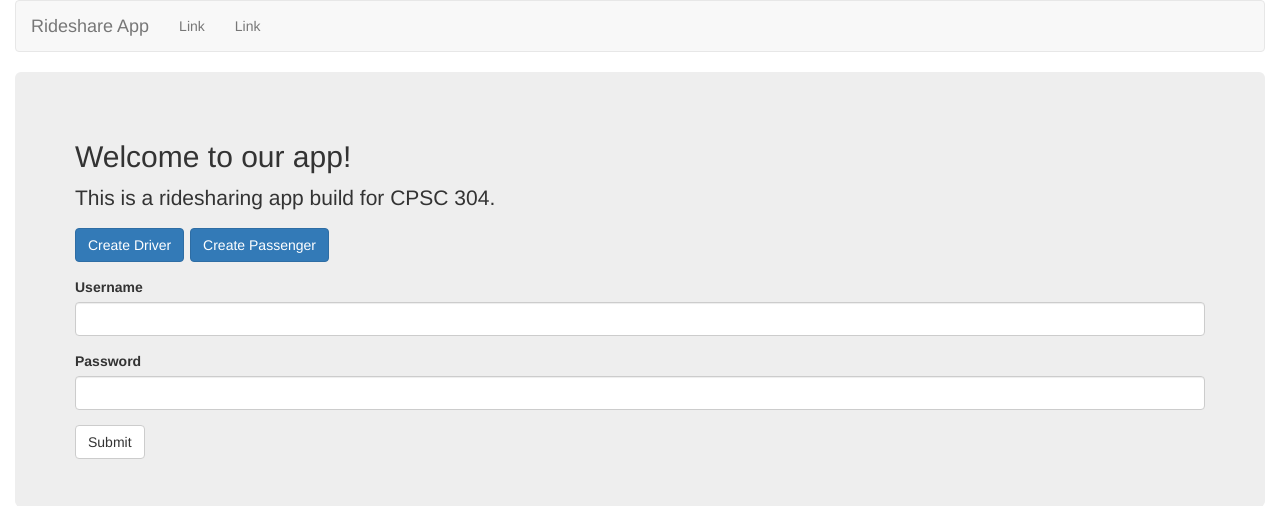
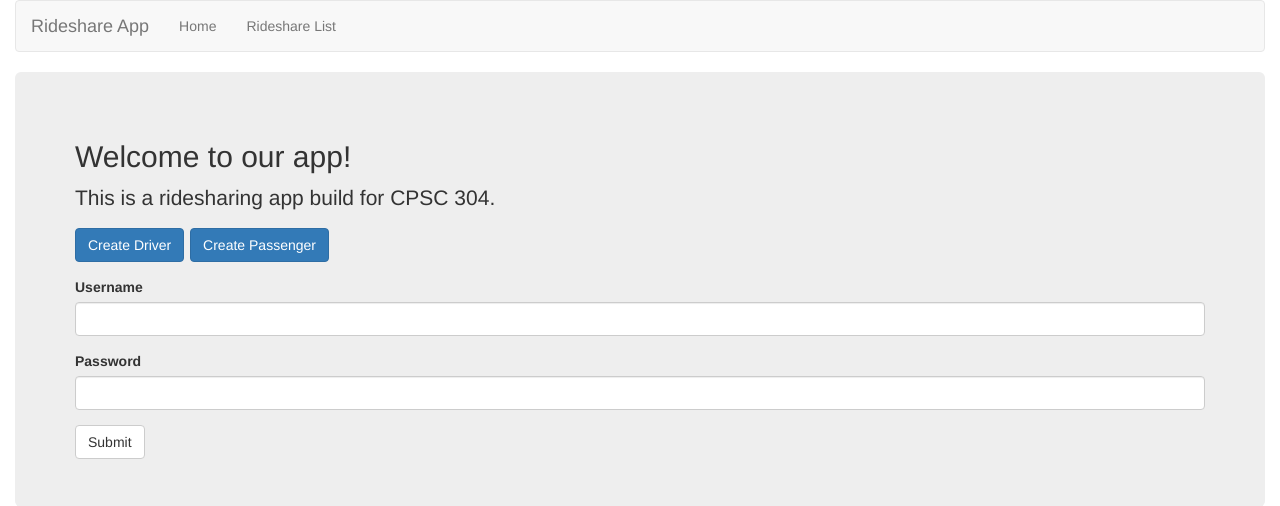
Before and after one commit to intelij/DataBasic, a PHP site: page / in a window 1280 px wide. Shown: the top 506 px of the page. Run offline with PHP 8.4, Linux system fonts and the light colour scheme.

Commit message:
Updated top level navigation

```diff
--- a/driverhomepage.php
+++ b/driverhomepage.php
@@ -52,10 +52,6 @@ require_once("db.php");
                 <h2><?php echo "Hello " . $_SESSION['user'];?>!</h2>
 
                 <a href="createrideshare.php" class="btn btn-primary">Create Rideshare</a>
-
-                <form action="ridesharelist.php">
-                    <input type="submit" value="Submit">
-                </form>
 
             </div>
             <div class="col-md-12">
--- a/index.php
+++ b/index.php
@@ -43,11 +43,12 @@ if ($_SERVER['REQUEST_METHOD'] == "POST") {
 
                 <div class="collapse navbar-collapse" id="bs-example-navbar-collapse-1">
                     <ul class="nav navbar-nav">
+
                         <li>
-                            <a href="#">Link</a>
+                            <a href="#">Home</a>
                         </li>
                         <li>
-                            <a href="#">Link</a>
+                            <a href="/ridesharelist.php">Rideshare List</a>
                         </li>
                 </div>
 
--- a/ridesharelist.php
+++ b/ridesharelist.php
@@ -41,10 +41,10 @@ if (array_key_exists("user", $_SESSION)) {
                 <div class="collapse navbar-collapse" id="bs-example-navbar-collapse-1">
                     <ul class="nav navbar-nav">
                         <li>
-                            <a href="#">Link</a>
+                            <a href="#">Home</a>
                         </li>
                         <li>
-                            <a href="#">Link</a>
+                            <a href="/ridesharelist.php">Rideshare List</a>
                         </li>
                 </div>
             </nav>
```
